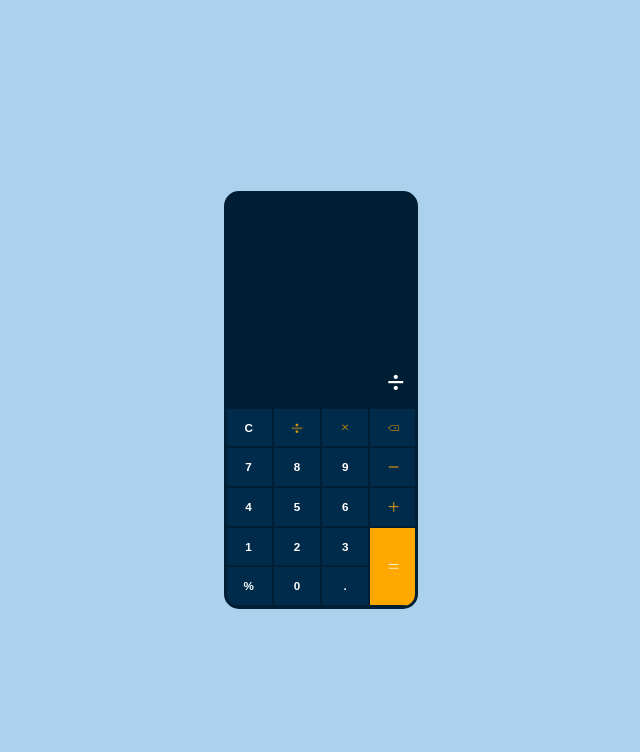
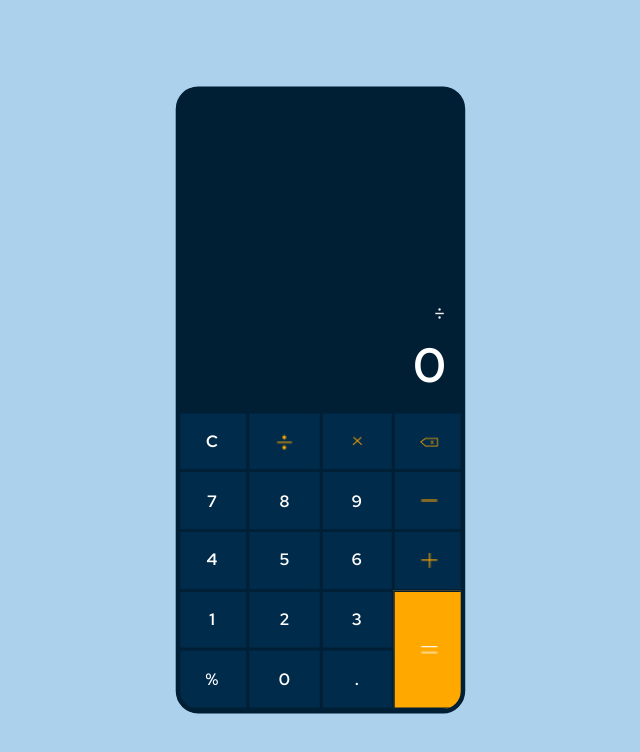
Before and after one commit to ngoclien08/javascript-training, a website built with Parcel: page calculator-app/src/index.html in a window 1280 px wide. Both pictures are taken after a click on the button 615 px from the left and 427 px from the top of the page. Shown: the whole page, without its empty margins (319-959 px from the left). Built offline with nearby package versions, Linux system fonts and the light colour scheme.

Commit message:
Update calculator app: complete JS logic, adjust UI

```diff
--- a/calculator-app/src/index.html
+++ b/calculator-app/src/index.html
@@ -9,8 +9,8 @@
 <body>
   <div class="calculator">
     <div class="display">
-      <div class="history" id="history"></div>
-      <div class="result" id="result">0</div>
+      <div class="history" id="history">333 + 666</div>
+      <div class="result" id="result">999</div>
     </div>
     <div class="buttons">
       <button class="btn" data-value="C">C</button>
--- a/calculator-app/src/scripts/app.js
+++ b/calculator-app/src/scripts/app.js
@@ -3,9 +3,8 @@ const history = document.getElementById('history');
 const buttons = document.querySelectorAll('.btn');
 
 let currentInput = '';
-let historyInput = '';
+let calculated = false;
 
-// Bắt sự kiện click trên từng nút
 buttons.forEach(button => {
   button.addEventListener('click', () => {
     const value = button.getAttribute('data-value');
@@ -13,7 +12,7 @@ buttons.forEach(button => {
   });
 });
 
-// Hàm xử lý các loại input
+// Handle input based on value
 function handleInput(value) {
   if (value === 'C') {
     clearAll();
@@ -22,40 +21,45 @@ function handleInput(value) {
   } else if (value === '=') {
     calculateResult();
   } else {
+    if (calculated) {
+      currentInput = '';
+      calculated = false;
+    }
     currentInput += value;
-    result.textContent = currentInput;
+    updateHistoryOnly();
   }
 }
 
-// Hàm clear/reset
-function clearAll() {
-  currentInput = '';
-  historyInput = '';
+// Update the upper display line (history only)
+function updateHistoryOnly() {
+  history.textContent = currentInput;
   result.textContent = '0';
-  history.textContent = '';
 }
 
-// Hàm backspace
-function backspace() {
-  currentInput = currentInput.slice(0, -1);
-  result.textContent = currentInput || '0';
-}
-
-// Hàm tính kết quả
+// Calculate result when "=" is pressed
 function calculateResult() {
   try {
     const expression = currentInput
       .replace(/×/g, '*')
       .replace(/÷/g, '/');
-
     const evalResult = eval(expression);
-
-    historyInput = currentInput + ' =';
-    currentInput = evalResult.toString();
-
-    history.textContent = historyInput;
-    result.textContent = currentInput;
-  } catch (err) {
+    result.textContent = evalResult;
+    calculated = true;
+  } catch {
     result.textContent = 'Error';
   }
 }
+
+// Clear all input and reset display
+function clearAll() {
+  currentInput = '';
+  history.textContent = '';
+  result.textContent = '0';
+  calculated = false;
+}
+
+// Remove last character from input
+function backspace() {
+  currentInput = currentInput.slice(0, -1);
+  updateHistoryOnly();
+}
--- a/calculator-app/src/styles/base/typography.css
+++ b/calculator-app/src/styles/base/typography.css
@@ -0,0 +1,15 @@
+@font-face {
+    font-family: 'Red Hat Display';
+    src: url('../../assets/fonts/RedHatDisplay-Medium.ttf') format('truetype');
+    font-weight: 500;
+    font-style: normal;
+    font-display: swap;
+}
+
+@font-face {
+    font-family: 'Red Hat Display';
+    src: url('../../assets/fonts/RedHatDisplay-Bold.ttf') format('truetype');
+    font-weight: 700;
+    font-style: bold;
+    font-display: swap;
+}
--- a/calculator-app/src/styles/base/variables.css
+++ b/calculator-app/src/styles/base/variables.css
@@ -1,9 +1,11 @@
 :root {
-  --font-family:'RedHatDisplay';
+  --font-family: 'Red Hat Display';
   --color-bg-dark: #001E34;
   --color-bg-button: #002B4A;
   --color-accent: #FFA800;
   --color-white: #FFFFFF;
+  --color-gray-light: #EFEFEF;
+
 
   --font-weight-bold: 700;
   --font-weight-medium: 500;
--- a/calculator-app/src/styles/main.css
+++ b/calculator-app/src/styles/main.css
@@ -8,6 +8,7 @@ body {
   justify-content: center;
   align-items: center;
   height: 100vh;
+  overflow: hidden;
 }
 
 .calculator {
@@ -19,6 +20,23 @@ body {
   display: flex;
   flex-direction: column;
   overflow: hidden;
+  transform-origin: center center;
+  transform: scale(1);
+  transition: transform 0.2s ease;
+}
+
+/* Scale trên tablet */
+@media (min-width: 768px) {
+  .calculator {
+    transform: scale(1.3);
+  }
+}
+
+/* Scale trên desktop */
+@media (min-width: 1024px) {
+  .calculator {
+    transform: scale(1.5);
+  }
 }
 
 .display {
@@ -29,18 +47,25 @@ body {
   flex-direction: column;
   justify-content: flex-end;
   text-align: right;
-  margin-bottom: 10px;
+  margin-bottom: 15px;
 }
 
 .history {
-  font-size: var(--font-size-xs);
-  opacity: 0.7;
+  font-size: var(--font-size-sm);
+  font-weight: var(--font-weight-medium);
+  color: var(--color-gray-light);
+  white-space: nowrap;
+  overflow: hidden;
+  text-overflow: ellipsis;
+  line-height: 1.2;
+  margin-bottom: 10px;
 }
 
 .result {
   font-weight: var(--font-weight-bold);
   font-size: var(--font-size-md);
   line-height: 100%;
+  color: var(--color-white);
 }
 
 .buttons {
@@ -58,14 +83,15 @@ button img {
 }
 
 .btn {
+  font-family: var(--font-family);
   background-color: var(--color-bg-button);
   color: var(--color-white);
   display: flex;
   align-items: center;
   justify-content: center;
-  border: 0.5px solid #001E34;
+  border: 0.93px solid #001E34;
   font-weight: 700;
-  font-size: 11.66px;
+  font-size: var(--font-size-xs);
   line-height: 100%;
   cursor: pointer;
 }
@@ -80,6 +106,5 @@ button img {
 
 .equals {
   background-color: var(--color-accent);
-  color: var(--color-white);
   grid-row: span 2;
 }
```
